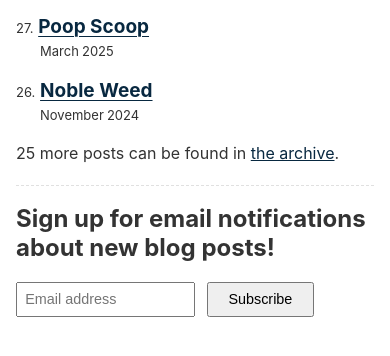
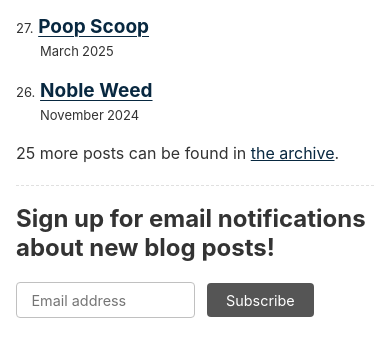
Before and after one commit to alecoad/author-jim-duke, an Eleventy site: page content/index.njk in a window 390 px wide. Shown: the part 606-962 px from the top of the page. Built offline with nearby package versions, Linux system fonts and the light colour scheme; Eleventy itself is replaced by a stand-in of ours; files that its build step writes are made by us from their sources; files whose address does not match are found by name.

Commit message:
Clean up signup form styling for cross-platform consistency
Override browser default button/input styles with explicit colors,
borders, and appearance:none to eliminate the blue button on mobile
vs gray on desktop inconsistency.

```diff
--- a/public/css/index.css
+++ b/public/css/index.css
@@ -289,17 +289,47 @@ h2 + .header-anchor {
 }
 
 .email-input, .submit-button {
+	font-family: inherit;
 	font-size: 0.9em;
-	padding: 0.5em;
+	padding: 0.6em 1em;
+	border-radius: 4px;
+	-webkit-appearance: none;
+	appearance: none;
 }
 
 .email-input {
 	width: 50%;
 	margin-right: 0.5em;
+	border: 1px solid var(--color-gray-50);
+	background: var(--background-color);
+	color: var(--text-color);
+}
+
+.email-input:focus {
+	outline: none;
+	border-color: var(--color-gray-90);
 }
 
 .submit-button {
 	min-width: 30%;
+	border: none;
+	background-color: #555;
+	color: #fff;
+	cursor: pointer;
+	transition: background-color 0.2s ease;
+}
+
+.submit-button:hover {
+	background-color: #333;
+}
+
+@media (prefers-color-scheme: dark) {
+	.submit-button {
+		background-color: #666;
+	}
+	.submit-button:hover {
+		background-color: #888;
+	}
 }
 
 /* Poem styles */
```
